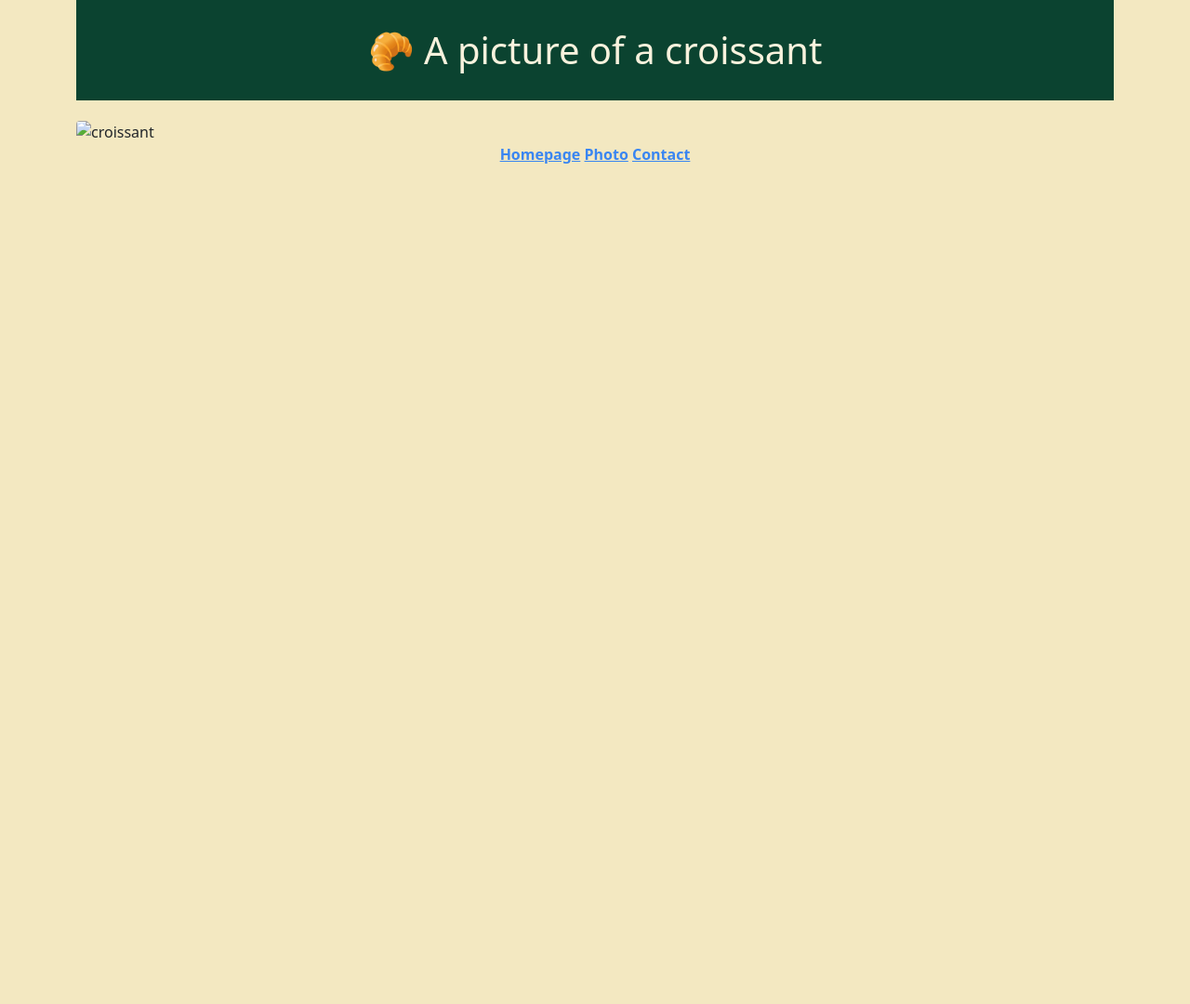
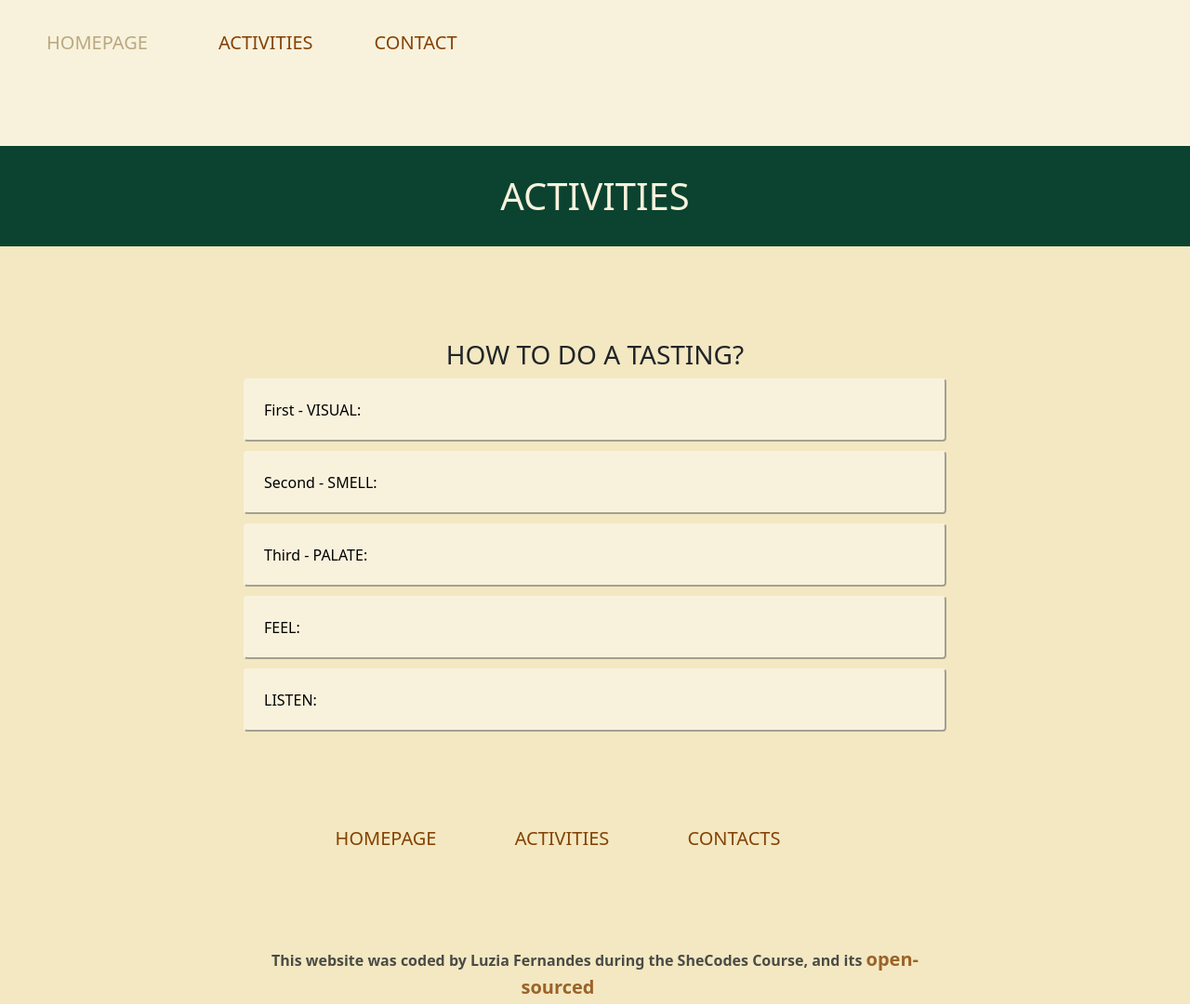
Before and after one commit to LuziaFernandes/portuguese-wines-website, a plain HTML site: page activities.html in a window 1280 px wide. Shown: the whole page at 93% size. Before the commit the page ends 800 px from the top, so only its background shows below. Drawn offline with nearby package versions, Linux system fonts and the light colour scheme.

Commit message:
Done the activities Page: HTML, CSS. Create a function so each button is displayed on click (JS).

```diff
--- a/activities.html
+++ b/activities.html
@@ -11,14 +11,87 @@
     <title>An example of the best croissant in Porto - Croissant.com</title>
 </head>
 <body>
-    <div class="container">
+    <header>
+        <nav class="navbar navbar-expand-lg navbar-light">
+            <div class="container-fluid">
+             <button class="navbar-toggler" type="button" data-bs-toggle="collapse" data-bs-target="#navbarNavAltMarkup" aria-controls="navbarNavAltMarkup" aria-expanded="false" aria-label="Toggle navigation">
+                <span class="navbar-toggler-icon"></span>
+              </button>
+              <div class="collapse navbar-collapse" id="navbarNavAltMarkup">
+                <div class="navbar-nav">
+                  <a class="nav-link disable" aria-current="page" href="#">HOMEPAGE</a>
+                  <a class="nav-link active" href="/activities.html">ACTIVITIES</a>
+                  <a class="nav-link active" href="/contact.html">CONTACT</a>
+                 </div>
+              </div>
+            </div>
+          </nav>
 
-    <h1 class="text-center">🥐 A picture of a croissant </h1>
-    <img src="/images/croissant.jpg" alt="croissant" class="img-fluid rounded">
+    </header>
 
-<footer class="text-center">
-<a href="/index.html">Homepage</a>  <a href="/photo.html">Photo</a>   <a href="/contact.html">Contact</a>
-</footer>
-</div>
+    <h1> ACTIVITIES </h1>
+<section class="main-content">
+    <div class="container-fluid text-center">
+
+    <h3>
+        HOW TO DO A TASTING?
+    </h3>
+
+
+        <button class="button-sensations-description" id="button-sensations-description" onclick="showSensationsVisual()">First - VISUAL: </button>
+        <div class="sensations-description" id="sensations-description-visual" style="display: none">
+            Color - Red (loose color witha age), White (gain color witha age), ...
+            Fluency - Body of the wine (volume).
+            Limpidity - Clear/cloudy, normal/abnormal color.
+            Gas - Presence or lack of gas in the  wine.
+        </div>
+
+
+
+        <button class="button-sensations-description" id="button-sensations-description" onclick="showSensationsSmell()"> Second - SMELL:</button>
+
+
+        <div class="sensations-description" id="sensations-description-smell" style="display: none">
+            Codition: clean / Dirty;
+            Intensity: weak; medium, strong;
+            Growth: young, evolved, tired, oxidated;
+            Aromatic Caractér: fruty, floral, vegetable, spicy, woody, smoky, animal, complex.
+        </div>
+
+
+        <button class="button-sensations-description" id="button-sensations-description" onclick="showSensationsPalate()"> Third - PALATE:</button>
+        <div class="sensations-description" id="sensations-description-palate" style="display: none">
+            When you taste the wine in the mounth you have two types of sensations:
+            1- Taste: sweet, acidic, bitter, salty;
+            2- Tactile: causticity, astringency (tanines), viscosity, thermal sensations, pungent sensations.
+
+        </div>
+
+
+        <button class="button-sensations-description" id="button-sensations-description" onclick="showSensationsTouch()"> FEEL:</button>
+        <div class="sensations-description" id="sensations-description-touch" style="display: none">
+            Temperature / Body / Tanines
+        </div>
+
+        <button class="button-sensations-description" id="button-sensations-description" onclick="showSensationsListen()"> LISTEN: </button>
+
+        <div class="sensations-description" id="sensations-description-listen" style="display: none">
+            On the click of the toast 🥂 !
+        </div>
+
+
+
+
+        <section class="page-link-section">
+            <a href="/index.html" class="pageLink">HOMEPAGE</a>  <a href="/activities.html" class="pageLink">ACTIVITIES</a>   <a href="/contact.html" class="pageLink">CONTACTS</a>
+            </section>
+
+            <footer>
+                This website was coded by Luzia Fernandes during the SheCodes Course, and its <a href ="https://github.com/LuziaFernandes/croissant-website" class="pageLink">open-sourced</a>
+            </footer>
+            </section>
+
+ </div>
+ <script src="/index.js"></script>
 </body>
 </html>
--- /dev/null
+++ b/index.js
@@ -0,0 +1,19 @@
+
+function showSensationsVisual() {
+   document.getElementById("sensations-description-visual").style.display = 'block';
+   }
+
+function showSensationsSmell() {
+    document.getElementById("sensations-description-smell").style.display = 'block';
+    }
+
+function showSensationsPalate() {
+        document.getElementById("sensations-description-palate").style.display = 'block';
+        }
+
+function showSensationsTouch() {
+            document.getElementById("sensations-description-touch").style.display = 'block';
+            }
+function showSensationsListen() {
+                document.getElementById("sensations-description-listen").style.display = 'block';
+                }
--- a/style/style.css
+++ b/style/style.css
@@ -51,6 +51,10 @@ img {
     border-radius: 10px;
 
 }
+button {
+    display: block;
+    text-align: left;
+}
 
 footer {
     margin-bottom: 20px;
@@ -102,6 +106,24 @@ margin-top: 15px;
 .type-wines {
     font-size: 20px;
 }
+.button-sensations-description {
+    background-color:   rgb(248,242,221);
+    border-radius: 4px;
+    border-color: rgb(248,242,221);
+    padding: 20px;
+    margin: 0 0 10px;
+    font-weight: 500;
+    cursor: pointer;
+    font-size: 16px;
+    width: 100%;
+}
+
+.sensations-description {
+    width: 100%;
+    text-align: left;
+    line-height: 1.8;
+    padding: 20px;}
+
 
 .page-link-section {
     margin: 100px 0px;
@@ -118,6 +140,7 @@ margin-top: 15px;
     color:#e6b980;
     transition: all 0.5s ease-out;
 }
+
 
 
 
@@ -154,5 +177,4 @@ margin-top: 15px;
             font-size: 10px;
         }
 
-
 }
```
